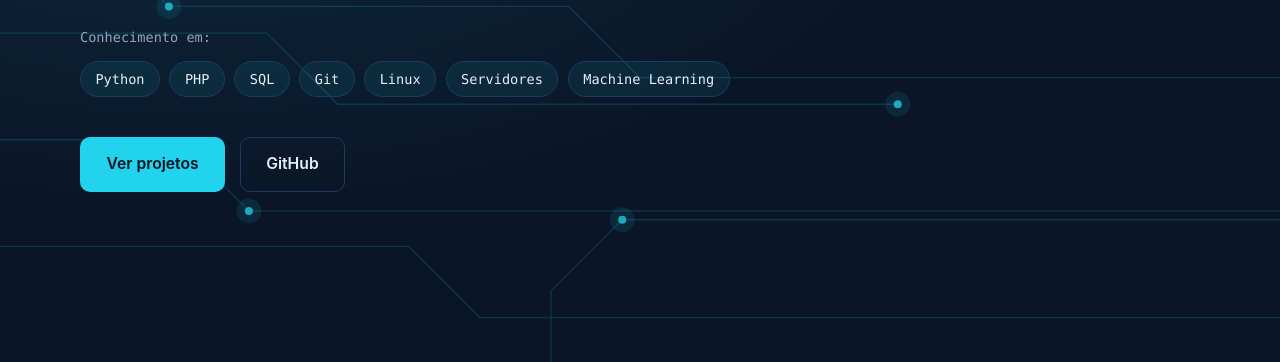
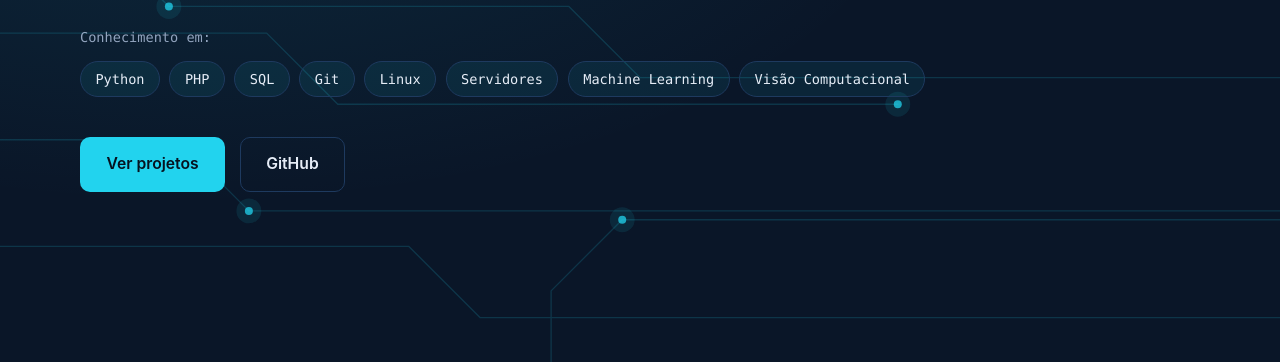
Before and after one commit to JussielsonGsilva/meu-portfolio, a plain HTML site: page index.html in a window 1280 px wide. Shown: the part 438-800 px from the top of the page. Drawn offline with Linux system fonts and the light colour scheme.

Commit message:
Adiciona Visão Computacional em Conhecimento

```diff
--- a/index.html
+++ b/index.html
@@ -68,6 +68,7 @@
                 <li>Linux</li>
                 <li>Servidores</li>
                 <li>Machine Learning</li>
+                <li>Visão Computacional</li>
             </ul>
 
             <div class="hero-acoes">
```
